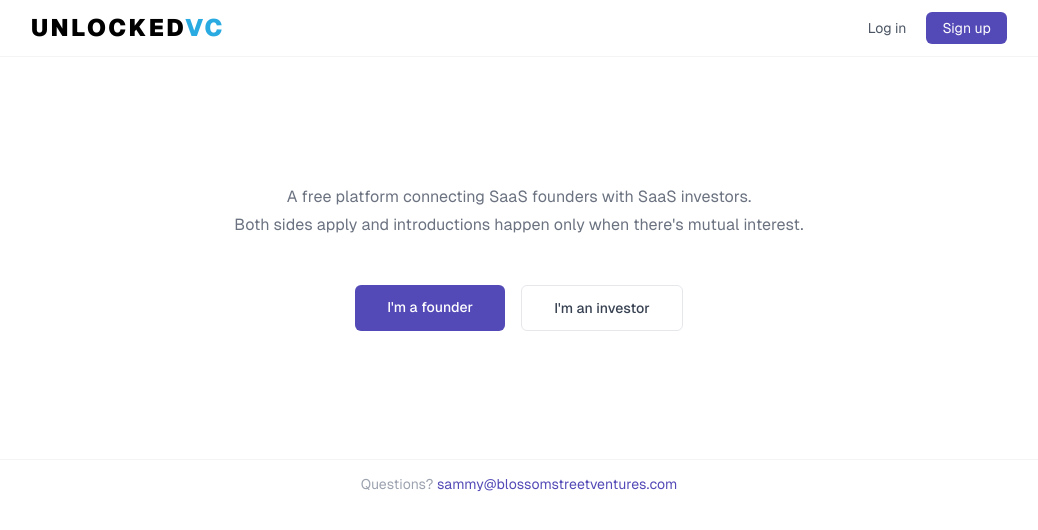
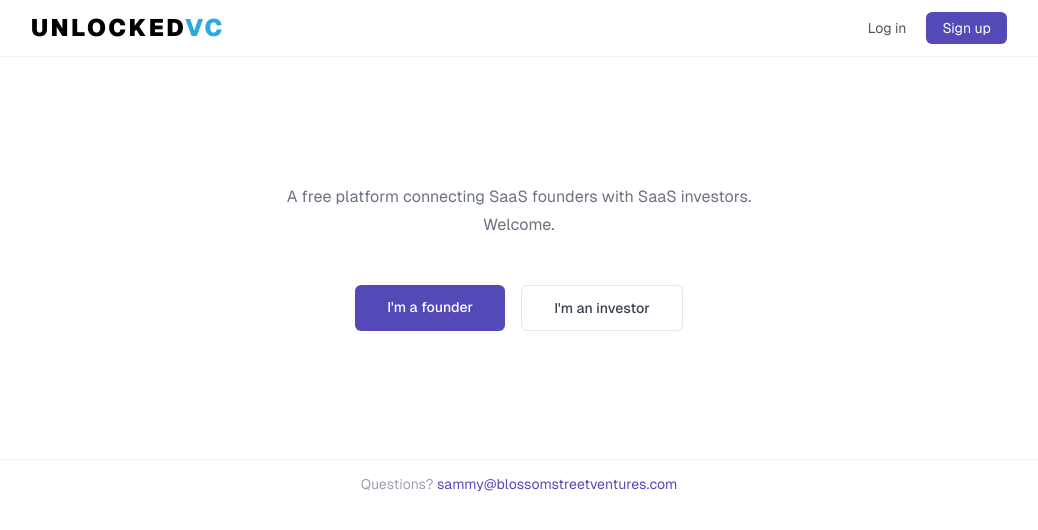
Before and after one commit to sammyabdullah/SaaSMatch, a Next.js app: page / in a window 1280 px wide. Shown: the top 530 px of the page, without its empty margins (121-1159 px from the left). Built offline with nearby package versions, Linux system fonts and the light colour scheme; no server answers.

Commit message:
Replace home page subtext with 'Welcome.'
https://claude.ai/code/session_0124ZtkrsFSECgwA8MuUfH7U

```diff
--- a/app/page.tsx
+++ b/app/page.tsx
@@ -7,7 +7,7 @@ export default function Home() {
         A free platform connecting SaaS founders with SaaS investors.
       </p>
       <p className="text-gray-500 text-base mb-12">
-        Both sides apply and introductions happen only when there&apos;s mutual interest.
+        Welcome.
       </p>
       <div className="flex flex-col sm:flex-row gap-4 justify-center">
         <Link
```
